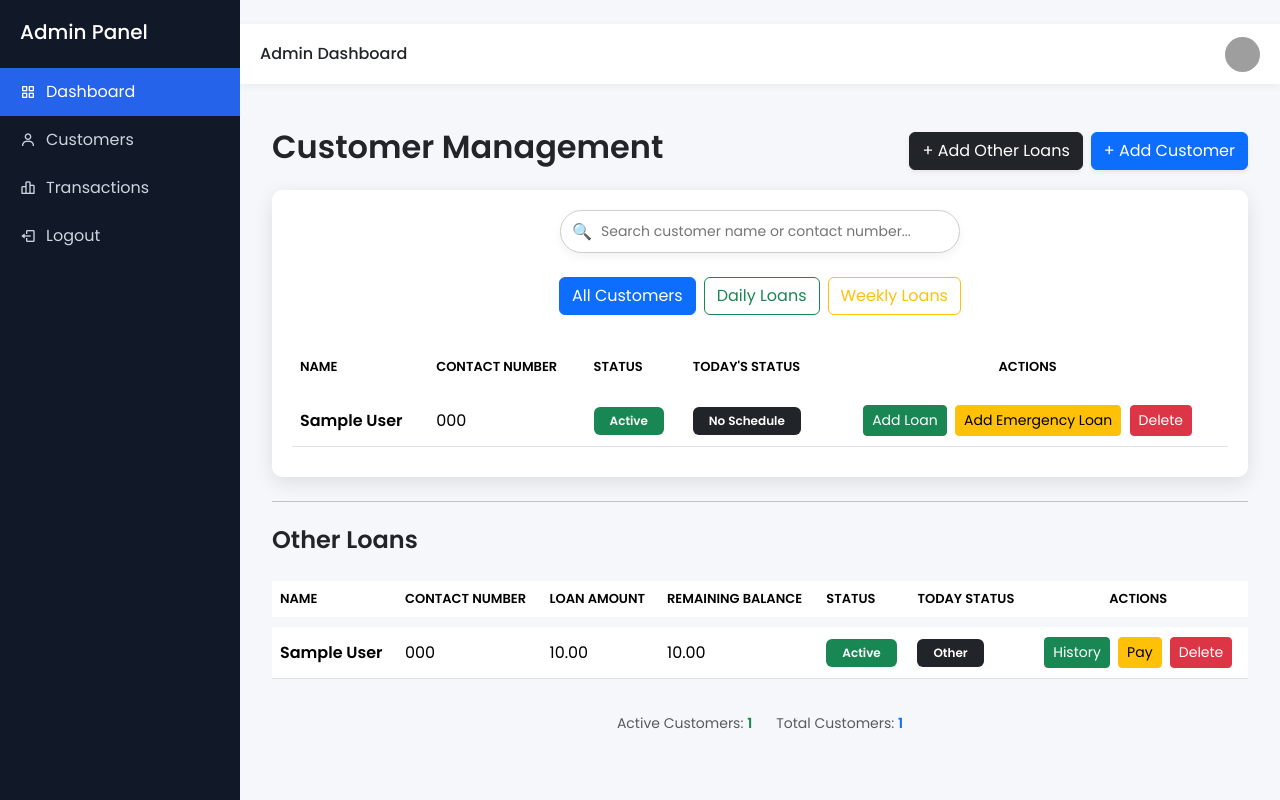
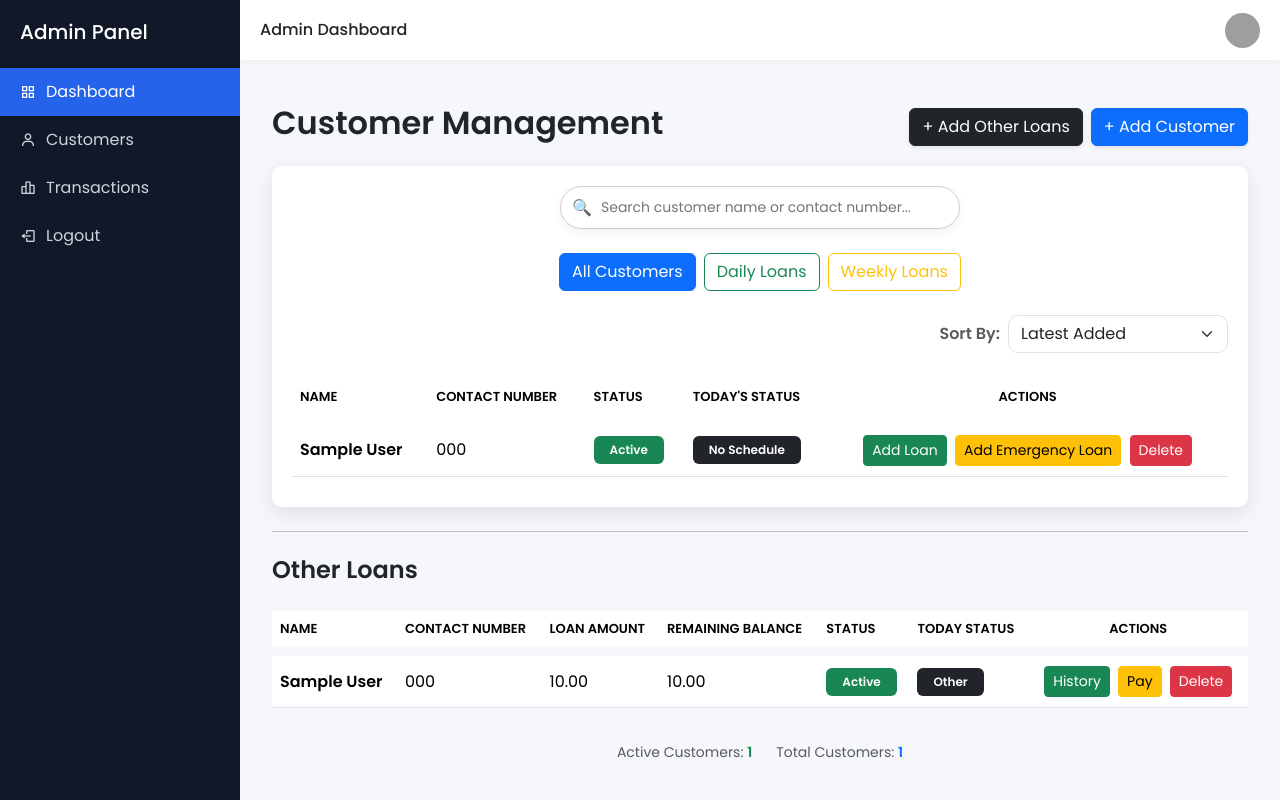
Before and after one commit to jonathan24-prog/Loan-management-System, a Django app: page /customers/ in a window 1280 px wide. Run offline with Django 5.2, Linux system fonts and the light colour scheme; tables that the repository leaves empty hold one stand-in row (values such as "Sample post"); grey boxes are pictures that could not be loaded.

Commit message:
add sort in customer table

````diff
--- a/loans/templates/loans/customers.html
+++ b/loans/templates/loans/customers.html
@@ -1,4 +1,4 @@
-```html
+
 {% extends 'loans/base.html' %}
 
 {% block content %}
@@ -79,8 +79,54 @@
 
 
         <!-- 📋 Customer Table -->
+                                            <div class="d-flex justify-content-end align-items-center gap-2 mb-3 flex-wrap">
+
+    <label class="fw-semibold text-muted mb-0">
+        Sort By:
+    </label>
+
+    <form method="GET">
+
+        <!-- keep search -->
+        {% if request.GET.q %}
+        <input type="hidden" name="q" value="{{ request.GET.q }}">
+        {% endif %}
+
+        <!-- keep loan filter -->
+        <input type="hidden" name="loan_type" value="{{ loan_filter }}">
+
+        <select name="sort"
+                class="form-select"
+                onchange="this.form.submit()">
+
+            <option value="latest"
+                {% if sort_by == 'latest' %}selected{% endif %}>
+                Latest Added
+            </option>
+
+            <option value="oldest"
+                {% if sort_by == 'oldest' %}selected{% endif %}>
+                Oldest Added
+            </option>
+
+            <option value="name_asc"
+                {% if sort_by == 'name_asc' %}selected{% endif %}>
+                Name A-Z
+            </option>
+
+            <option value="name_desc"
+                {% if sort_by == 'name_desc' %}selected{% endif %}>
+                Name Z-A
+            </option>
+
+        </select>
+
+    </form>
+
+</div>
         <div class="table-responsive table-scroll">
             <table class="table modern-table align-middle">
+
                 <thead style="background-color: #cccccc;">
                     <tr>
                         <th style="font-weight: 800; color: black;">Name</th>
@@ -474,6 +520,10 @@ function clearSearch() {
     color: #888;
 }
 
+.form-select {
+    width: 220px;
+    border-radius: 10px;
+}
 .search-wrapper {
     position: relative;
     max-width: 400px;
--- a/loans/views.py
+++ b/loans/views.py
@@ -230,6 +230,10 @@ from .models import OtherLoan
 def customers(request):
     query = request.GET.get('q')
     loan_filter = request.GET.get('loan_type', 'all')
+
+    # NEW
+    sort_by = request.GET.get('sort', 'latest')
+
     other_loans = OtherLoan.objects.all()
 
     customers = Customer.objects.all().prefetch_related(
@@ -246,25 +250,30 @@ def customers(request):
 
     # ================= LOAN CATEGORY FILTER =================
 
-    # DAILY LOANS
     if loan_filter == 'daily':
         customers = customers.filter(
             loans__payment_frequency='daily'
         ).distinct()
 
-    # WEEKLY LOANS
     elif loan_filter == 'weekly':
         customers = customers.filter(
             loans__payment_frequency='weekly'
         ).distinct()
 
-    # OTHER LOANS (monthly + semi_monthly)
-    # elif loan_filter == 'others':
-    #     customers = customers.filter(
-    #         old_loans__remaining_balance__gt=0
-    #     ).distinct()
+    # ================= SORTING =================
 
-    # 'all' = no filter
+    if sort_by == 'name_asc':
+        customers = customers.order_by('full_name')
+
+    elif sort_by == 'name_desc':
+        customers = customers.order_by('-full_name')
+
+    elif sort_by == 'oldest':
+        customers = customers.order_by('id')
+
+    else:
+        # latest
+        customers = customers.order_by('-id')
 
     # ========================================================
 
@@ -279,19 +288,16 @@ def customers(request):
         today = date.today()
         customer.today_status = "Unpaid"
 
-        # Regular schedules today
         regular_schedules_today = PaymentSchedule.objects.filter(
             loan__customer=customer,
             date=today
         )
 
-        # Emergency schedules today
         emergency_schedules_today = EmergencyPaymentSchedule.objects.filter(
             emergency_loan__customer=customer,
             date=today
         )
 
-        # Combine schedules
         all_schedules_today = (
             list(regular_schedules_today) +
             list(emergency_schedules_today)
@@ -299,7 +305,6 @@ def customers(request):
 
         if all_schedules_today:
 
-            # If ALL schedules are paid
             if all(s.is_paid for s in all_schedules_today):
                 customer.today_status = "Paid"
 
@@ -309,15 +314,11 @@ def customers(request):
         else:
             customer.today_status = "no schedule"
 
-    # ========================================================
+    # ================= ADD CUSTOMER =================
 
-    # ADD CUSTOMER
     if request.method == "POST":
 
-
-
         form = CustomerForm(request.POST)
-
 
         if request.method == "POST" and 'loan_amount' in request.POST:
             full_name = request.POST.get('full_name')
@@ -348,6 +349,9 @@ def customers(request):
         'other_loans': other_loans,
         'active_customers': active_customers,
         'loan_filter': loan_filter,
+
+        # NEW
+        'sort_by': sort_by,
     }
 
     return render(request, 'loans/customers.html', context)
````
